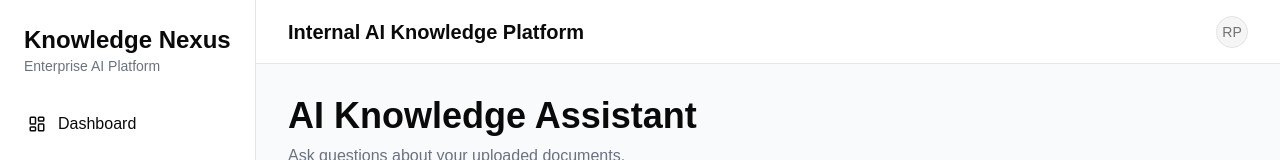
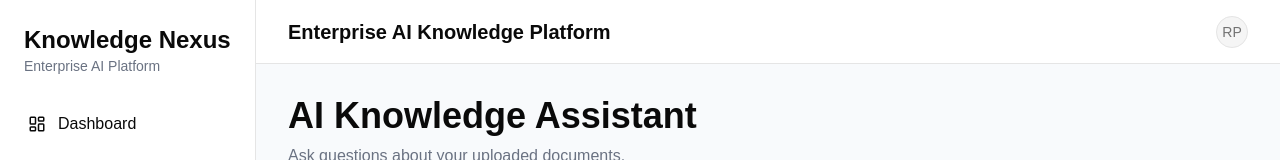
Before and after one commit to rutwikrp/Knowledge_Nexus_IDBI, a React (Vite) app in the folder frontend/: page /chat in a window 1280 px wide. Shown: the top 160 px of the page. Built offline with nearby package versions, Linux system fonts and the light colour scheme.

Commit message:
fixed typo

```diff
--- a/frontend/src/components/layout/Navbar.tsx
+++ b/frontend/src/components/layout/Navbar.tsx
@@ -8,7 +8,7 @@ export default function Navbar() {
 
             <h2 className="font-semibold text-xl">
 
-                Internal AI Knowledge Platform
+                Enterprise AI Knowledge Platform
 
             </h2>
 
--- a/frontend/src/pages/Dashboard.tsx
+++ b/frontend/src/pages/Dashboard.tsx
@@ -53,7 +53,7 @@ export default function Dashboard() {
                 </h1>
 
                 <p className="text-gray-500">
-                    Enterprise AI Knowledge Platform
+                    Knowledge Base Overview
                 </p>
 
             </div>
```
